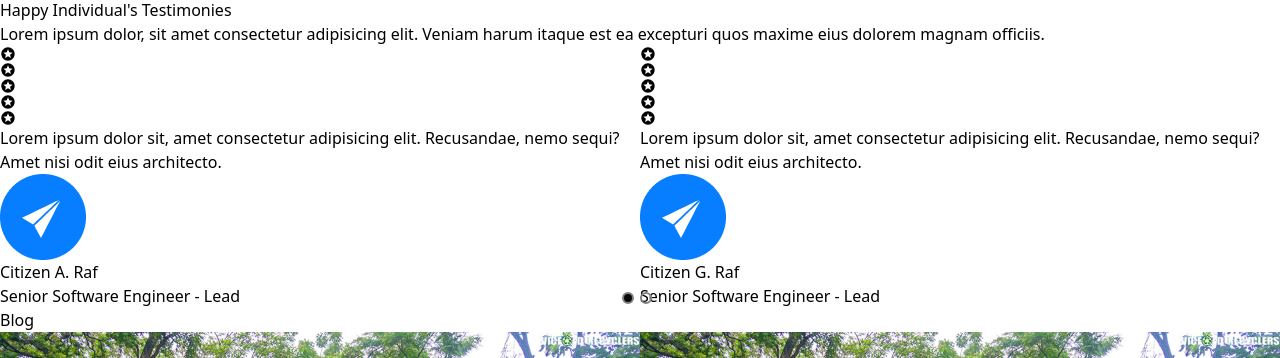
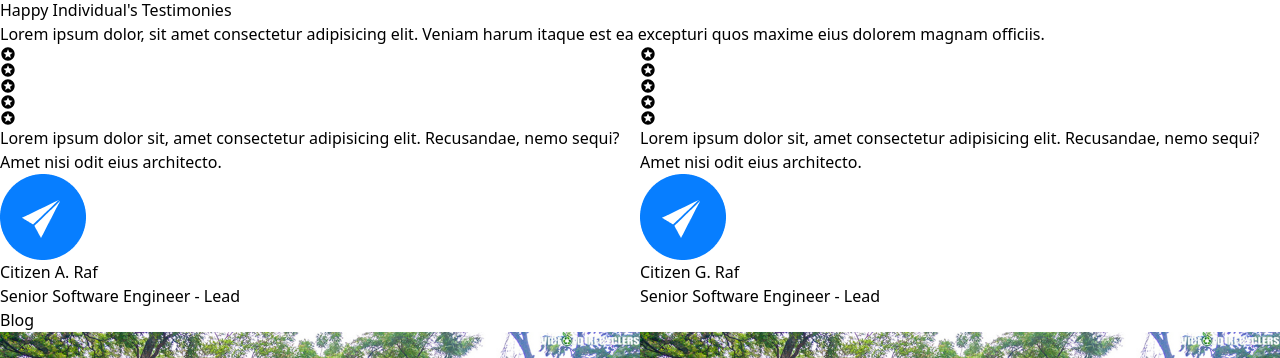
Before and after one commit to emess2g/Waste2Cash, a React (Vite) app: page / in a window 1280 px wide. Shown: the part 2792-3150 px from the top of the page. Built offline with nearby package versions, Linux system fonts and the light colour scheme.

Commit message:
removed carousel dot

```diff
--- a/src/components/Experiencies.jsx
+++ b/src/components/Experiencies.jsx
@@ -65,7 +65,7 @@ const Experiencies = () => {
           <Carousel
             swipeable={true}
             draggable={true}
-            showDots={true}
+            // showDots={true}
             responsive={responsive}
             ssr={false} // means to render carousel on server-side.
             // infinite={true}
@@ -83,7 +83,7 @@ const Experiencies = () => {
             {
                 cards.map((card) => {
                     return(
-                    <div className="flex w-[%] items-center justify-center m-2 mb-8 ">
+                    <div className="flex w-[%] items-center justify-center m-1 mb-8 ">
                     <div className="w-[%] bg-[#fff] text-black xl: flex flex-col gap-4 py-4 px-3 rounded-md">
                       {/* rating */}
                       <div className="flex text-xl text-[#1A7122]">
```
